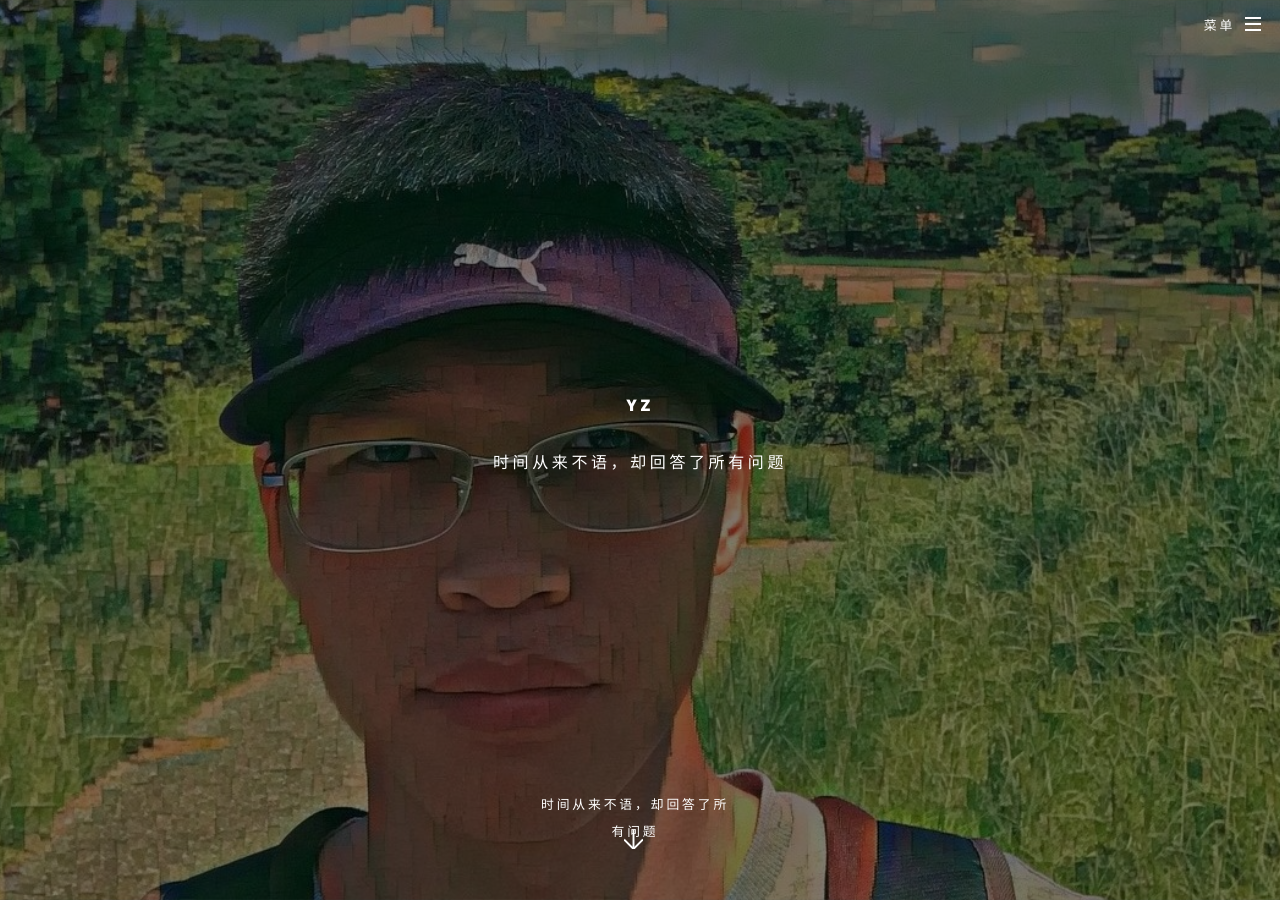
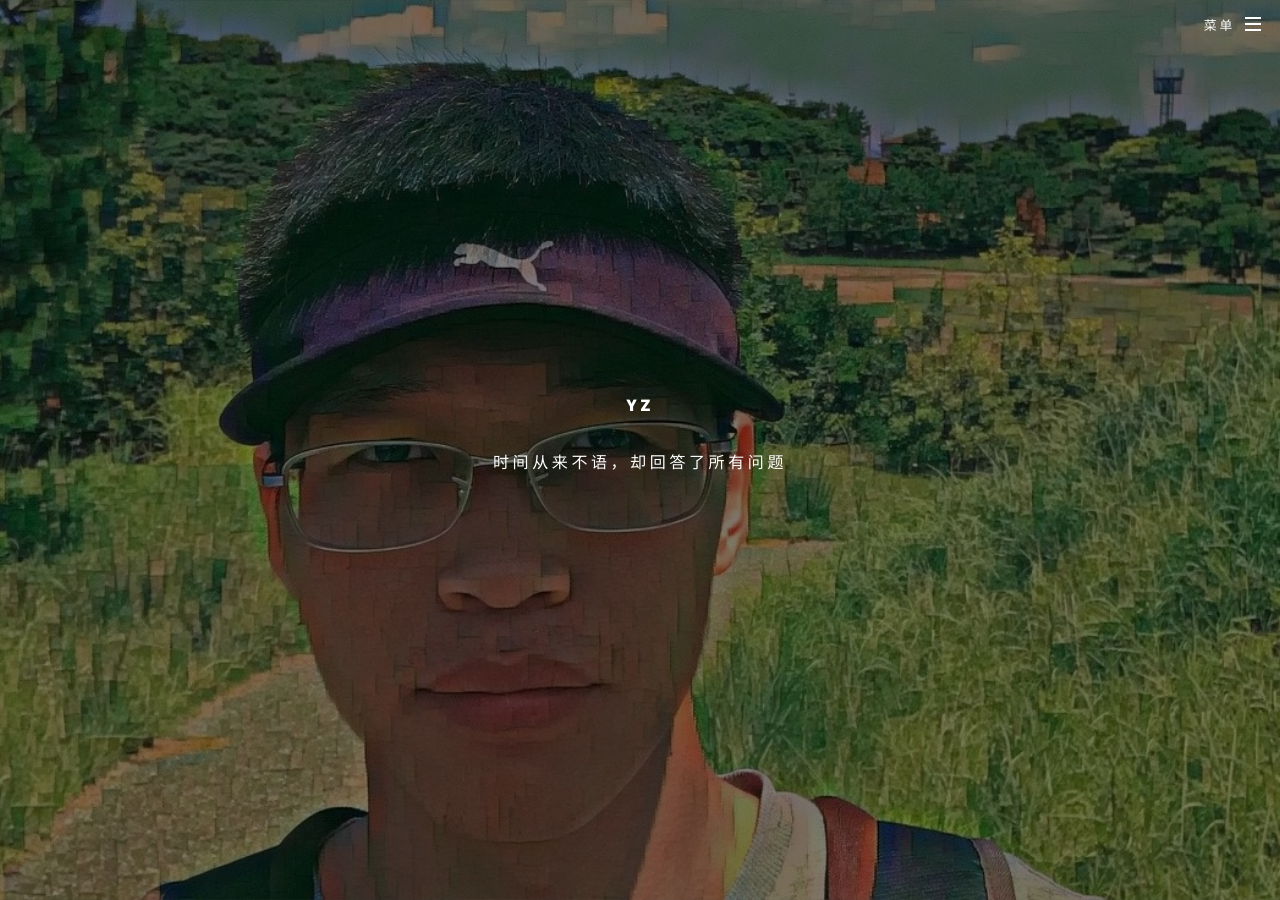
Before and after one commit to yz14/yz14.github.io4, a Jekyll site: the page built from index.html, in a window 1280 px wide and 900 px high. Built offline with Jekyll 4.4.1, drawn with Linux system fonts in a browser that asks for light colours.

Commit message:
Update index.html

```diff
--- a/index.html
+++ b/index.html
@@ -10,35 +10,6 @@ layout: landing
 								<li><a href="https://yz14.github.io" class="button special">按钮1</a></li>
 							</ul> -->
 						</div>
-						<a href="#" class="more scrolly">时间从来不语，却回答了所有问题</a>
+<!-- 						<a href="#" class="more scrolly">时间从来不语，却回答了所有问题</a> -->
 						<p>时间从来不语，却回答了所有问题</p>
 					</section>
-
-
-				<!-- Two -->
-<!-- 					<section id="two" class="wrapper alt style2">
-						<section class="spotlight">
-							<div class="image"><img src="images/pic01.jpg" alt="" /></div><div class="content">
-								<h2>杂文1<br />
-								副标题1</h2>
-								<p>这里是概要.</p>
-							        <ul class="actions">
-								<li><a href="https://yz14.github.io" class="button special">按钮</a></li>
-							</ul>
-							</div>
-						</section>
-						<section class="spotlight">
-							<div class="image"><img src="images/pic02.jpg" alt="" /></div><div class="content">
-								<h2>杂文2<br />
-								2副标题</h2>
-								<p>这里是简要内容.</p>
-							</div>
-						</section>
-						<section class="spotlight">
-							<div class="image"><img src="images/pic03.jpg" alt="" /></div><div class="content">
-								<h2>随笔3<br />
-								副标题3</h2>
-								<p>内容简要3.</p>
-							</div>
-						</section>
-					</section> -->
```
